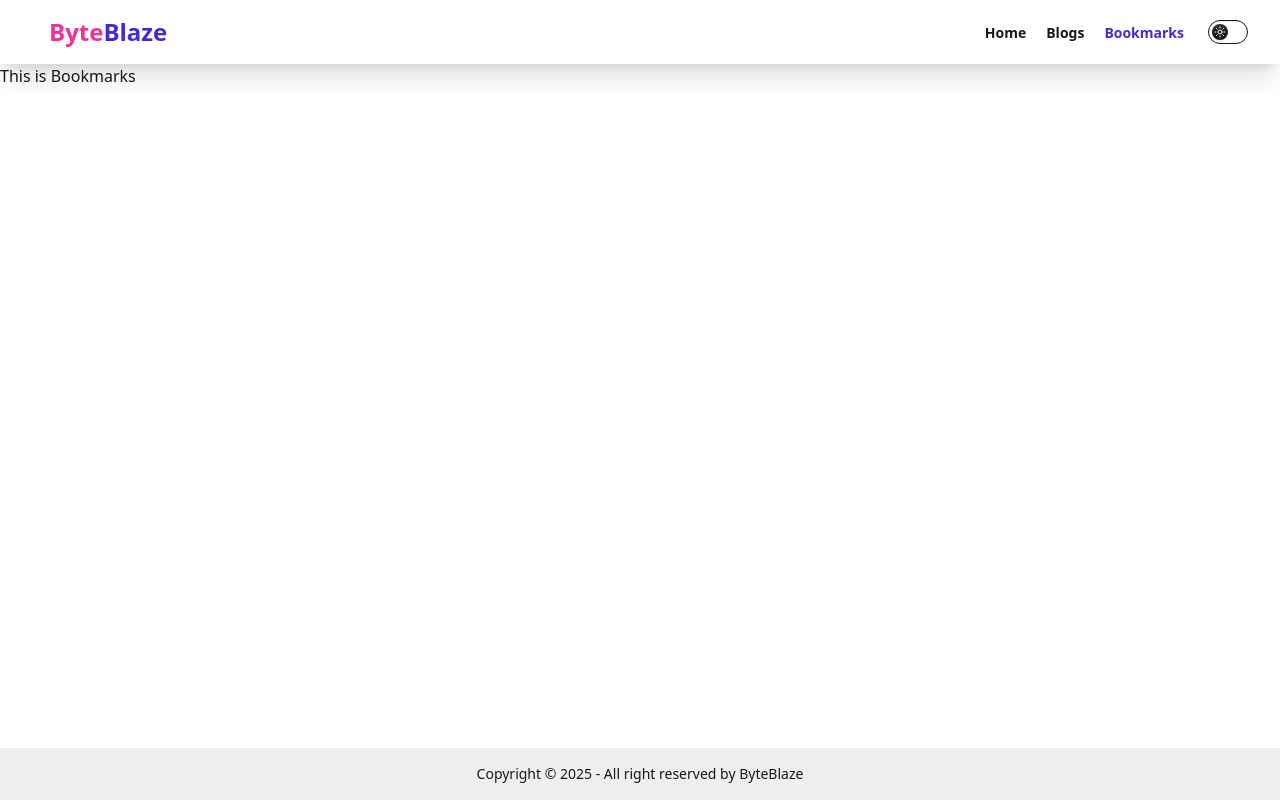
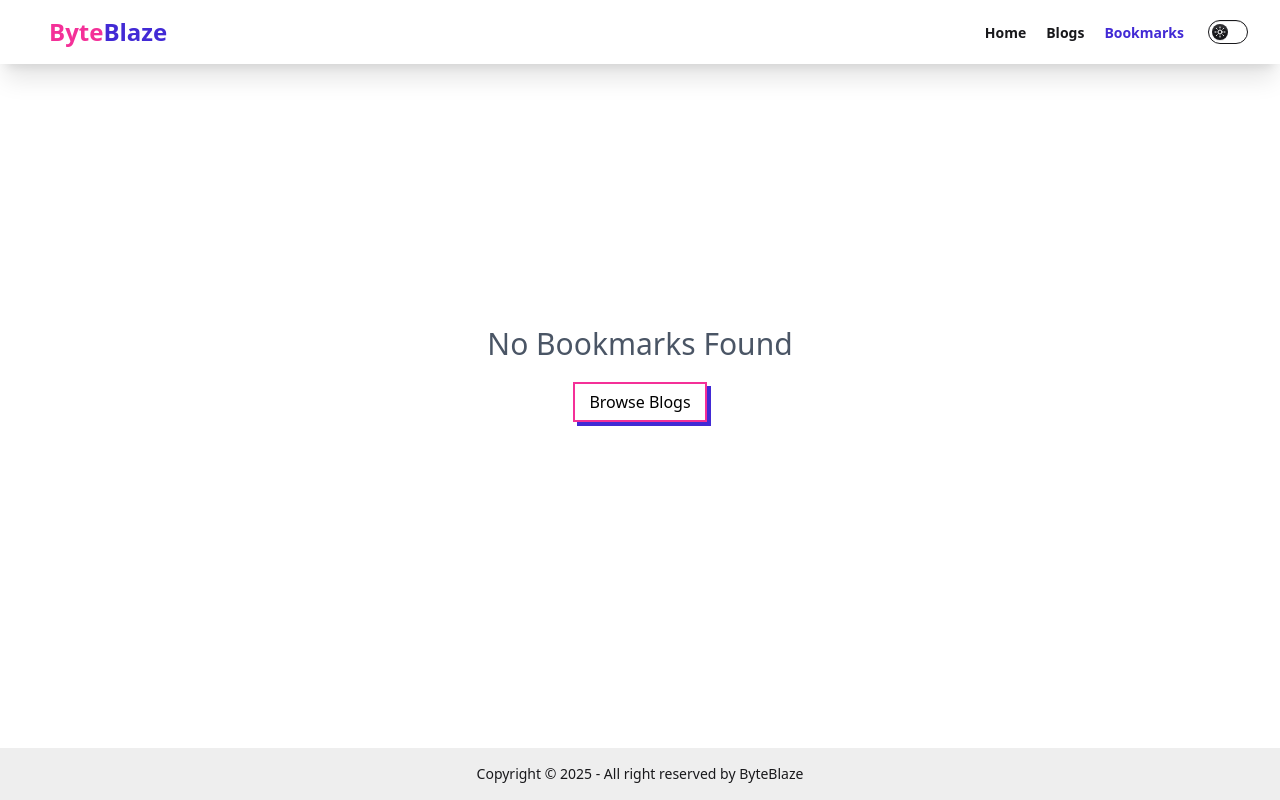
Before and after one commit to shakil218/byteblaze, a React (Vite) app: page /bookmarks in a window 1280 px wide. Built offline with nearby package versions, Linux system fonts and the light colour scheme.

Commit message:
Project implement completely done

```diff
--- a/package.json
+++ b/package.json
@@ -15,6 +15,8 @@
     "match-sorter": "^8.0.0",
     "react": "^19.0.0",
     "react-dom": "^19.0.0",
+    "react-hot-toast": "^2.5.2",
+    "react-icons": "^5.5.0",
     "react-markdown": "^10.1.0",
     "react-router-dom": "^7.3.0",
     "react-spinners": "^0.15.0",
--- a/src/Components/BlogCard/BlogCard.jsx
+++ b/src/Components/BlogCard/BlogCard.jsx
@@ -1,10 +1,12 @@
 import React from "react";
 import { Link } from "react-router-dom";
 import Null_image from "../../assets/404.jpg";
+import { MdDeleteForever } from "react-icons/md";
 
-const BlogCard = ({ blog }) => {
+const BlogCard = ({ blog , deletable , handleDelete}) => {
   const { cover_image, title, description, published_at, id } = blog;
   return (
+    <div className="flex relative">
       <Link
         to={`/blog/${id}`}
         className="max-w-sm mx-auto shadow-xl group hover:no-underline focus:no-underline dark:bg-gray-50 transition border-2 hover:scale-105 border-primary hover:border-secondary border-opacity-30"
@@ -24,6 +26,8 @@
           <p>{description}</p>
         </div>
       </Link>
+      {deletable && (<div onClick={()=>handleDelete(id)} className="flex absolute p-3 mr-8 rounded-full bg-primary hover:bg-secondary group cursor-pointer hover:scale-105 overflow-hidden -top-5 -right-5"><MdDeleteForever size={20} className="text-secondary group-hover:text-primary"></MdDeleteForever></div>)}
+    </div>
   );
 };
 
--- a/src/Components/Content/Content.jsx
+++ b/src/Components/Content/Content.jsx
@@ -1,11 +1,11 @@
 import React from "react";
-import { useLoaderData } from "react-router-dom";
+import { Link, useLoaderData } from "react-router-dom";
 import Null_image from "../../assets/404.jpg";
 
 const Content = () => {
 
   const blog = useLoaderData();
-  const { cover_image, title, tags, body_html } = blog;
+  const { cover_image, title, tags, body_html, url } = blog;
 
   return (
     <div className="p-2 mx-auto group hover:no-underline focus:no-underline border-2 border-gray-200 border-opacity-30">
@@ -27,9 +27,9 @@
         ))}
       </div>
       <div className=" space-y-2 leading-7">
-        <h3 className="text-2xl font-semibold group-hover:underline group-focus:underline">
+        <Link to={url} target="_blank" className="text-2xl font-semibold group-hover:underline group-focus:underline">
           {title}
-        </h3>
+        </Link>
         {/* https://learn2torials.com/a/include-html-file-in-react => I am following the instructions of this site to rendering or formatting to a html file to convert a jsx file . */}
         <div dangerouslySetInnerHTML={ {__html: body_html} } />
       </div>
--- /dev/null
+++ b/src/Components/EmptyState/EmptyState.jsx
@@ -0,0 +1,22 @@
+import React from "react";
+import { Link } from "react-router-dom";
+
+const EmptyState = ({ massage, address, label }) => {
+  return (
+    <div className="flex flex-col justify-center items-center gap-5 min-h-[calc(100vh-116px)] pb-16">
+      <p className="text-gray-600 text-2xl lg:text-3xl">{massage}</p>
+      <Link
+        to={address}
+        class="relative inline-block px-4 py-2 font-medium group"
+      >
+        <span className="absolute inset-0 w-full h-full transition duration-200 ease-out transform translate-x-1 translate-y-1 bg-primary group-hover:-translate-x-0 group-hover:-translate-y-0"></span>
+        <span className="absolute inset-0 w-full h-full bg-white border-2 border-secondary group-hover:bg-primary"></span>
+        <span className="relative text-black group-hover:text-white">
+          {label}
+        </span>
+      </Link>
+    </div>
+  );
+};
+
+export default EmptyState;
--- a/src/Pages/Blog.jsx
+++ b/src/Pages/Blog.jsx
@@ -1,12 +1,12 @@
 import React, { useState } from "react";
 import { Link, Outlet, useLoaderData } from "react-router-dom";
-import Spinner from "../Components/Spinner/Spinner";
+import { MdBookmarkAdd } from "react-icons/md";
+import { saveBlogs } from "../utils";
 
 const Blog = () => {
   const [tabIndex, setTabIndex] = useState(0);
 
   const blog = useLoaderData();
-
 
   const {
     title,
@@ -15,6 +15,10 @@
     comments_count,
     public_reactions_count,
   } = blog;
+
+  const handleBookmarked = (blog)=>{
+    saveBlogs(blog)
+  }
 
   return (
     <div className="max-w-3xl px-6 py-16 mx-auto space-y-12">
@@ -77,6 +81,9 @@
               </svg>
               <span>Author</span>
             </Link>
+            <div onClick={()=>handleBookmarked(blog)} className=" p-3 ml-5 rounded-full hover:bg-purple-300 bg-purple-200 cursor-pointer hover:scale-105 overflow-hidden">
+              <MdBookmarkAdd size={20} className="text-secondary"></MdBookmarkAdd>
+            </div>
           </div>
         </div>
         <Outlet></Outlet>
--- a/src/Pages/Blogs.jsx
+++ b/src/Pages/Blogs.jsx
@@ -1,5 +1,5 @@
 import React from "react";
-import { Link, useLoaderData, useNavigation } from "react-router-dom";
+import { useLoaderData, useNavigation } from "react-router-dom";
 import BlogCard from "../Components/BlogCard/BlogCard";
 import Spinner from "../Components/Spinner/Spinner";
 
@@ -32,17 +32,9 @@
           </div>
         </a>
         <div className="grid justify-center grid-cols-1 gap-6 sm:grid-cols-2 lg:grid-cols-3">
-          {blogs.map((blog) => (
+          {blogs.slice(1,19).map((blog) => (
             <BlogCard key={blog.id} blog={blog}></BlogCard>
           ))}
-        </div>
-        <div className="flex justify-center">
-          <button
-            type="button"
-            className="px-6 py-3 text-sm rounded-md hover:underline dark:bg-gray-50 dark:text-gray-600"
-          >
-            Load more posts...
-          </button>
         </div>
       </div>
     </section>
--- a/src/Pages/Bookmarks.jsx
+++ b/src/Pages/Bookmarks.jsx
@@ -1,9 +1,28 @@
-import React from 'react';
+import React, { useEffect, useState } from "react";
+import { deleteBlogs, getBlogs } from "../utils";
+import BlogCard from "../Components/BlogCard/BlogCard";
+import EmptyState from "../Components/EmptyState/EmptyState";
 
 const Bookmarks = () => {
+  const [blogs, setBlogs] = useState([]);
+  useEffect(() => {
+    const storedBlogs = getBlogs();
+    setBlogs(storedBlogs);
+  }, []);
+
+  const handleDelete = (id) =>{
+    deleteBlogs(id)
+    const storedBlogs = getBlogs();
+    setBlogs(storedBlogs);
+  }
+
+  if(blogs.length<1) return <EmptyState massage={'No Bookmarks Found'} address={'/blogs'} label={'Browse Blogs'}></EmptyState>
+
   return (
-    <div>
-      <h1>This is Bookmarks</h1>
+    <div className="grid justify-center grid-cols-1 gap-6 sm:grid-cols-2 lg:grid-cols-3 px-4 sm:px-8 lg:px-12 py-8">
+      {blogs.map((blog) => (
+        <BlogCard deletable={true} handleDelete={handleDelete} key={blog.id} blog={blog}></BlogCard>
+      ))}
     </div>
   );
 };
--- a/src/main.jsx
+++ b/src/main.jsx
@@ -3,10 +3,12 @@
 import "./index.css";
 import { RouterProvider } from "react-router-dom";
 import { router } from "./Routes/Routes.jsx";
+import  { Toaster } from 'react-hot-toast';
 
 
 createRoot(document.getElementById("root")).render(
   <StrictMode>
     <RouterProvider router={router}></RouterProvider>
+    <Toaster></Toaster>
   </StrictMode>
 );
--- /dev/null
+++ b/src/utils/index.js
@@ -0,0 +1,28 @@
+import toast from "react-hot-toast";
+export const getBlogs = () => {
+  let blogs = [];
+  const storedBlogs = localStorage.getItem("blogs");
+  if (storedBlogs) {
+    blogs = JSON.parse(storedBlogs);
+  }
+
+  return blogs;
+};
+
+export const saveBlogs = (blog) => {
+  let blogs = getBlogs();
+  const isExist = blogs.find((b) => b.id === blog.id);
+  if (isExist) {
+    return toast.error("Already Bookmarked!");
+  }
+  blogs.push(blog);
+  localStorage.setItem("blogs", JSON.stringify(blogs));
+  toast.success("Blog Bookmarked Successfully!");
+};
+
+export const deleteBlogs = (id) => {
+  let blogs = getBlogs();
+  const remaining = blogs.filter((b) => b.id !== id);
+  localStorage.setItem("blogs", JSON.stringify(remaining));
+  toast.success("Blog removed from Bookmark!");
+};
```
Also changed, not shown: 1 other file (tests, documents, lock files or other folders). Lines whose indentation alone changed are shown as unchanged.
